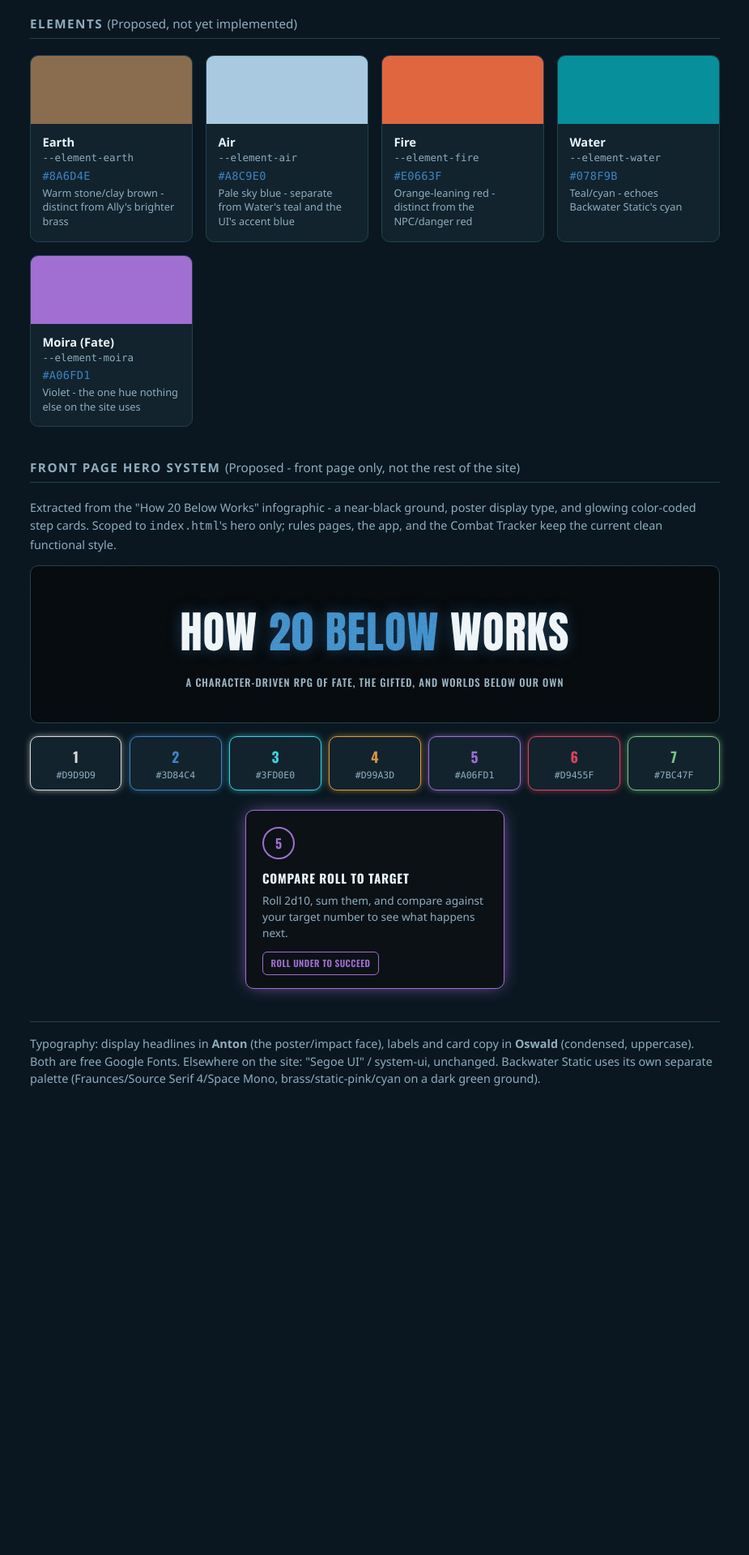
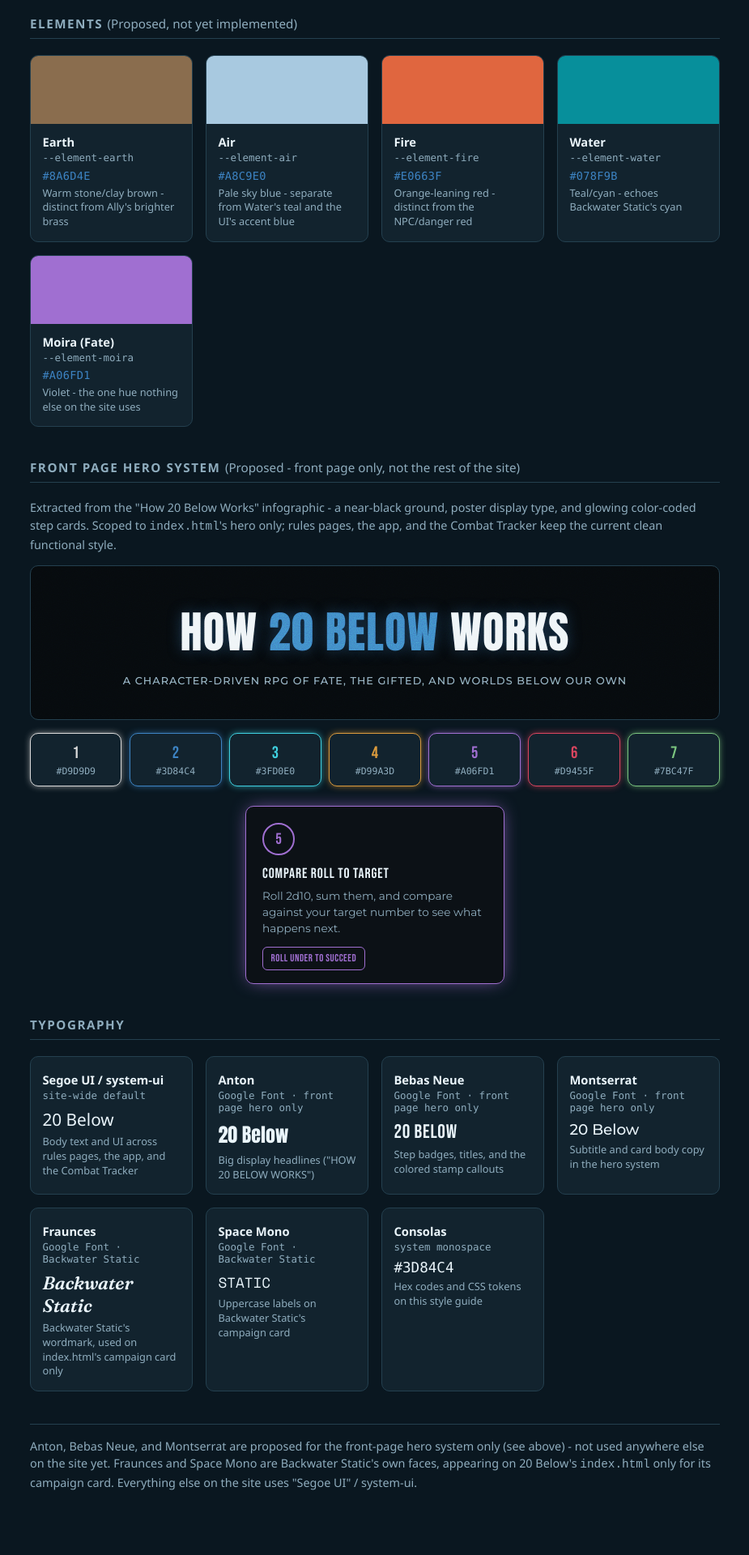
Before and after one commit to feralucce/20_Below, a Jekyll site: the page docs/style-guide.html, which Jekyll copies as it is, in a window 1280 px wide. Shown: the part 1001-2921 px from the top of the page at 81% size, without its empty margins (177-1102 px from the left). Built offline with Jekyll 4.4.1, drawn with Linux system fonts in a browser that asks for light colours; before the commit the page ends 2422 px from its top, so only the background shows below that.

Commit message:
Correct hero system fonts and add a full Typography section
The proposed Front Page Hero System had guessed Oswald for labels;
corrected to the actual fonts used - Anton (display), Bebas Neue
(step labels/badges/stamps), Montserrat (subtitle/body). Added a
Typography section listing every font used across the site with
live samples: the three hero fonts, Backwater Static's Fraunces/
Space Mono (used on index.html's campaign card only), Consolas for
this page's own hex/token monospace, and Segoe UI/system-ui as the
site-wide default everywhere else.

```diff
--- a/docs/style-guide.html
+++ b/docs/style-guide.html
@@ -10,7 +10,7 @@
 <link rel="apple-touch-icon" href="assets/brand/favicon-128.png" />
 <link rel="preconnect" href="https://fonts.googleapis.com">
 <link rel="preconnect" href="https://fonts.gstatic.com" crossorigin>
-<link href="https://fonts.googleapis.com/css2?family=Anton&family=Oswald:wght@400;500;600;700&display=swap" rel="stylesheet">
+<link href="https://fonts.googleapis.com/css2?family=Anton&family=Bebas+Neue&family=Montserrat:wght@400;500;600;700&family=Fraunces:ital,opsz,wght@0,9..144,500;0,9..144,600;0,9..144,700;1,9..144,600&family=Space+Mono:wght@400;700&display=swap" rel="stylesheet">
 <style>
   :root {
     --bg: #0a1720;
@@ -150,7 +150,7 @@
   .hero-demo h3 span { color: var(--accent); }
   .hero-demo p {
     position: relative;
-    font-family: "Oswald", "Segoe UI", sans-serif;
+    font-family: "Montserrat", "Segoe UI", sans-serif;
     font-weight: 500;
     text-transform: uppercase;
     letter-spacing: 0.08em;
@@ -174,9 +174,9 @@
     box-shadow: 0 0 10px -2px var(--step-color);
   }
   .step-chip .n {
-    font-family: "Oswald", sans-serif;
-    font-weight: 700;
-    font-size: 1.1rem;
+    font-family: "Bebas Neue", sans-serif;
+    font-weight: 400;
+    font-size: 1.3rem;
     color: var(--step-color);
   }
   .step-chip .hex {
@@ -205,20 +205,23 @@
     display: flex;
     align-items: center;
     justify-content: center;
-    font-family: "Oswald", sans-serif;
-    font-weight: 700;
+    font-family: "Bebas Neue", sans-serif;
+    font-weight: 400;
+    font-size: 1.2rem;
     color: var(--step-color);
     margin-bottom: 0.75rem;
   }
   .glow-card h4 {
-    font-family: "Oswald", sans-serif;
+    font-family: "Bebas Neue", sans-serif;
+    font-weight: 400;
     text-transform: uppercase;
     letter-spacing: 0.05em;
-    font-size: 0.95rem;
+    font-size: 1.1rem;
     margin: 0 0 0.4rem;
     color: var(--text);
   }
   .glow-card p {
+    font-family: "Montserrat", "Segoe UI", sans-serif;
     font-size: 0.85rem;
     color: var(--text-dim);
     line-height: 1.5;
@@ -226,11 +229,11 @@
   }
   .glow-card .stamp {
     display: inline-block;
-    font-family: "Oswald", sans-serif;
-    font-weight: 600;
+    font-family: "Bebas Neue", sans-serif;
+    font-weight: 400;
     text-transform: uppercase;
     letter-spacing: 0.04em;
-    font-size: 0.7rem;
+    font-size: 0.8rem;
     color: var(--step-color);
     border: 1px solid var(--step-color);
     border-radius: 6px;
@@ -440,7 +443,67 @@
     <span class="stamp">Roll Under to Succeed</span>
   </div>
 
-  <p class="note">Typography: display headlines in <strong>Anton</strong> (the poster/impact face), labels and card copy in <strong>Oswald</strong> (condensed, uppercase). Both are free Google Fonts. Elsewhere on the site: "Segoe UI" / system-ui, unchanged. Backwater Static uses its own separate palette (Fraunces/Source Serif 4/Space Mono, brass/static-pink/cyan on a dark green ground).</p>
+  <h2>Typography</h2>
+  <div class="grid">
+    <div class="swatch">
+      <div class="info" style="padding-top:1.1rem;">
+        <div class="name">Segoe UI / system-ui</div>
+        <div class="token">site-wide default</div>
+        <div style="font-family:'Segoe UI', system-ui, sans-serif; font-size:1.3rem; margin-top:0.5rem; color:var(--text);">20 Below</div>
+        <div class="use">Body text and UI across rules pages, the app, and the Combat Tracker</div>
+      </div>
+    </div>
+    <div class="swatch">
+      <div class="info" style="padding-top:1.1rem;">
+        <div class="name">Anton</div>
+        <div class="token">Google Font · front page hero only</div>
+        <div style="font-family:'Anton', sans-serif; font-size:1.5rem; margin-top:0.5rem; color:var(--text);">20 Below</div>
+        <div class="use">Big display headlines ("HOW 20 BELOW WORKS")</div>
+      </div>
+    </div>
+    <div class="swatch">
+      <div class="info" style="padding-top:1.1rem;">
+        <div class="name">Bebas Neue</div>
+        <div class="token">Google Font · front page hero only</div>
+        <div style="font-family:'Bebas Neue', sans-serif; font-size:1.5rem; margin-top:0.5rem; color:var(--text); letter-spacing:0.03em;">20 BELOW</div>
+        <div class="use">Step badges, titles, and the colored stamp callouts</div>
+      </div>
+    </div>
+    <div class="swatch">
+      <div class="info" style="padding-top:1.1rem;">
+        <div class="name">Montserrat</div>
+        <div class="token">Google Font · front page hero only</div>
+        <div style="font-family:'Montserrat', sans-serif; font-weight:500; font-size:1.15rem; margin-top:0.5rem; color:var(--text);">20 Below</div>
+        <div class="use">Subtitle and card body copy in the hero system</div>
+      </div>
+    </div>
+    <div class="swatch">
+      <div class="info" style="padding-top:1.1rem;">
+        <div class="name">Fraunces</div>
+        <div class="token">Google Font · Backwater Static</div>
+        <div style="font-family:'Fraunces', serif; font-style:italic; font-size:1.4rem; margin-top:0.5rem; color:var(--text);">Backwater Static</div>
+        <div class="use">Backwater Static's wordmark, used on index.html's campaign card only</div>
+      </div>
+    </div>
+    <div class="swatch">
+      <div class="info" style="padding-top:1.1rem;">
+        <div class="name">Space Mono</div>
+        <div class="token">Google Font · Backwater Static</div>
+        <div style="font-family:'Space Mono', monospace; font-size:1.1rem; margin-top:0.5rem; color:var(--text);">STATIC</div>
+        <div class="use">Uppercase labels on Backwater Static's campaign card</div>
+      </div>
+    </div>
+    <div class="swatch">
+      <div class="info" style="padding-top:1.1rem;">
+        <div class="name">Consolas</div>
+        <div class="token">system monospace</div>
+        <div style="font-family:'Consolas', 'Courier New', monospace; font-size:1.1rem; margin-top:0.5rem; color:var(--text);">#3D84C4</div>
+        <div class="use">Hex codes and CSS tokens on this style guide</div>
+      </div>
+    </div>
+  </div>
+
+  <p class="note">Anton, Bebas Neue, and Montserrat are proposed for the front-page hero system only (see above) - not used anywhere else on the site yet. Fraunces and Space Mono are Backwater Static's own faces, appearing on 20 Below's <code>index.html</code> only for its campaign card. Everything else on the site uses "Segoe UI" / system-ui.</p>
 </main>
 </body>
 </html>
```
